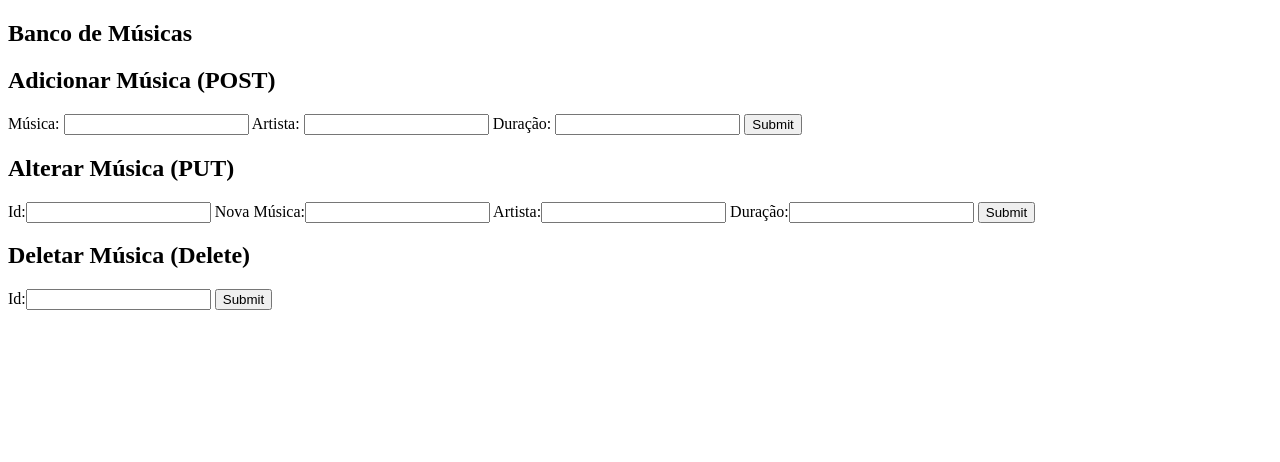
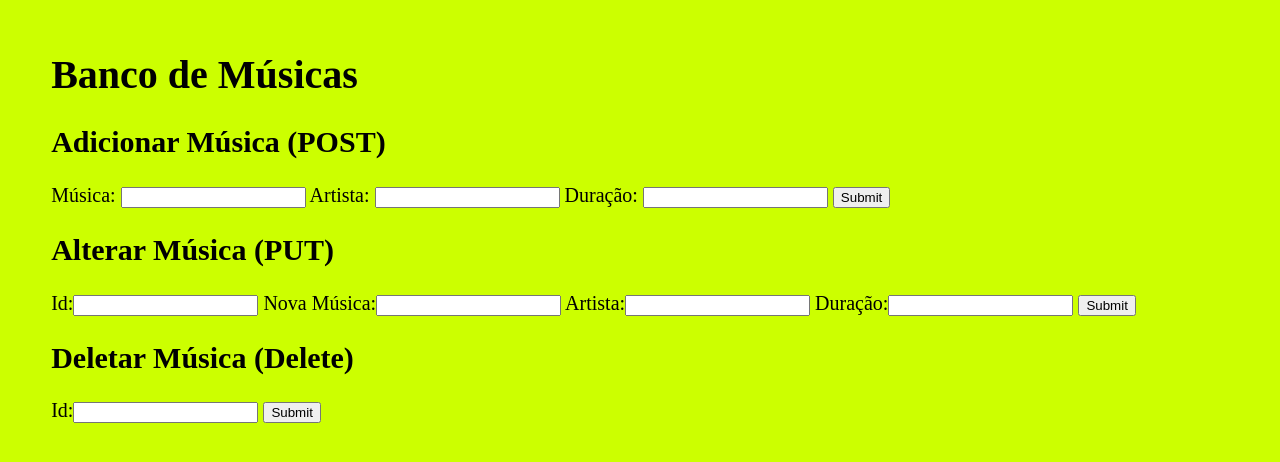
Before and after one commit to lucasbrto/tt905aula11frontend, a plain HTML site: page index.html in a window 1280 px wide. Drawn offline with Linux system fonts and the light colour scheme.

Commit message:
adicionando css

```diff
--- /dev/null
+++ b/css/style.css
@@ -0,0 +1,5 @@
+body{
+  background:#CCFF00;
+  font-size: 125%;
+  margin: 4%;
+}
--- a/index.html
+++ b/index.html
@@ -3,10 +3,11 @@
   <head>
     <title>Aula 11 - Frontend</title>
     <meta charset="utf-8">
+    <link rel="stylesheet" href="css/style.css"/>
     <script src="js/functions.js"></script>
   </head>
   <body>
-    <h2>Banco de Músicas</h2>
+    <h1>Banco de Músicas</h1>
 
     <h2>Adicionar Música (POST)</h2>
     <form id="postForm">
```
